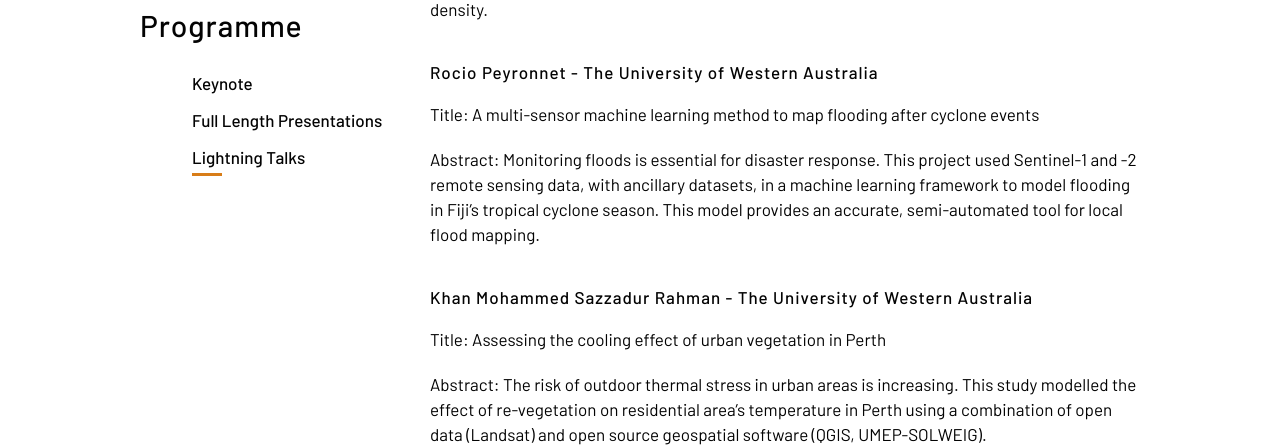
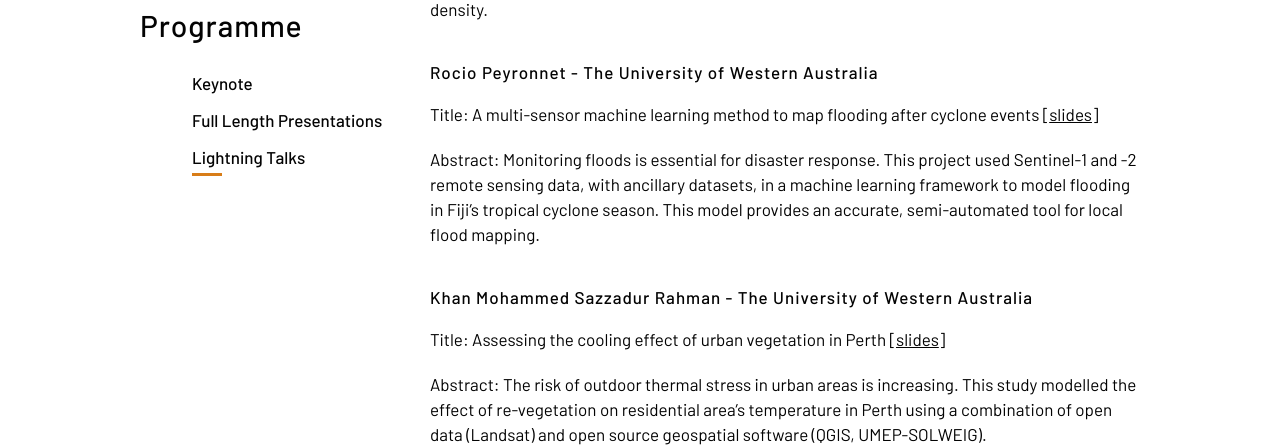
Before and after one commit to osgeo-oceania/foss4g-sotm-oceania-2020, a Jekyll site: the page built from hubs/perth/programme.html, in a window 1280 px wide and 900 px high, scrolled down 5343 px. Shown: the part 156-603 px from the top of the window. Built offline with Jekyll 4.4.1, drawn with Linux system fonts in a browser that asks for light colours; some of the changed text lies outside the part shown.

Commit message:
add more Perth slides

```diff
--- a/hubs/perth/programme.html
+++ b/hubs/perth/programme.html
@@ -195,7 +195,7 @@ headings: "keynote,full-length-presentations,lightning-talks"
 
     <p>
         <b>Title:</b> How Open Source Created a Company
-        <!-- [<a href="../assets/presos/Piers Higgs - How Open Source Created a Company.pdf">slides</a>] -->
+        [<a href="../assets/presos/Piers Higgs - How Open Source Created a Company.pdf">slides</a>]
     </p>
 
     <p><b>Abstract:</b> Gaia Resources has grown from a small Perth company to an Australia-wide company - all thanks to
@@ -347,7 +347,7 @@ headings: "keynote,full-length-presentations,lightning-talks"
 
     <p>
         <b>Title:</b> A multi-sensor machine learning method to map flooding after cyclone events
-        <!-- [<a href="../assets/presos/Rocio Peyronnet - A multi-sensor machine learning method to map flooding after cyclone events.pdf">slides</a>] -->
+        [<a href="../assets/presos/Rocio Peyronnet - A multi-sensor machine learning method to map flooding after cyclone events.pdf">slides</a>]
     </p>
 
     <p><b>Abstract:</b> Monitoring floods is essential for disaster response. This project used Sentinel-1 and -2 remote
@@ -361,7 +361,7 @@ headings: "keynote,full-length-presentations,lightning-talks"
 
     <p>
         <b>Title:</b> Assessing the cooling effect of urban vegetation in Perth
-        <!-- [<a href="../assets/presos/Khan Mohammed Sazzadur Rahman - Assessing the cooling effect of urban vegetation in Perth.pdf">slides</a>] -->
+        [<a href="../assets/presos/Khan Mohammed Sazzadur Rahman - Assessing the cooling effect of urban vegetation in Perth.pdf">slides</a>]
     </p>
 
     <p><b>Abstract:</b> The risk of outdoor thermal stress in urban areas is increasing. This study modelled the effect
```
Also changed, not shown: 3 other files.
